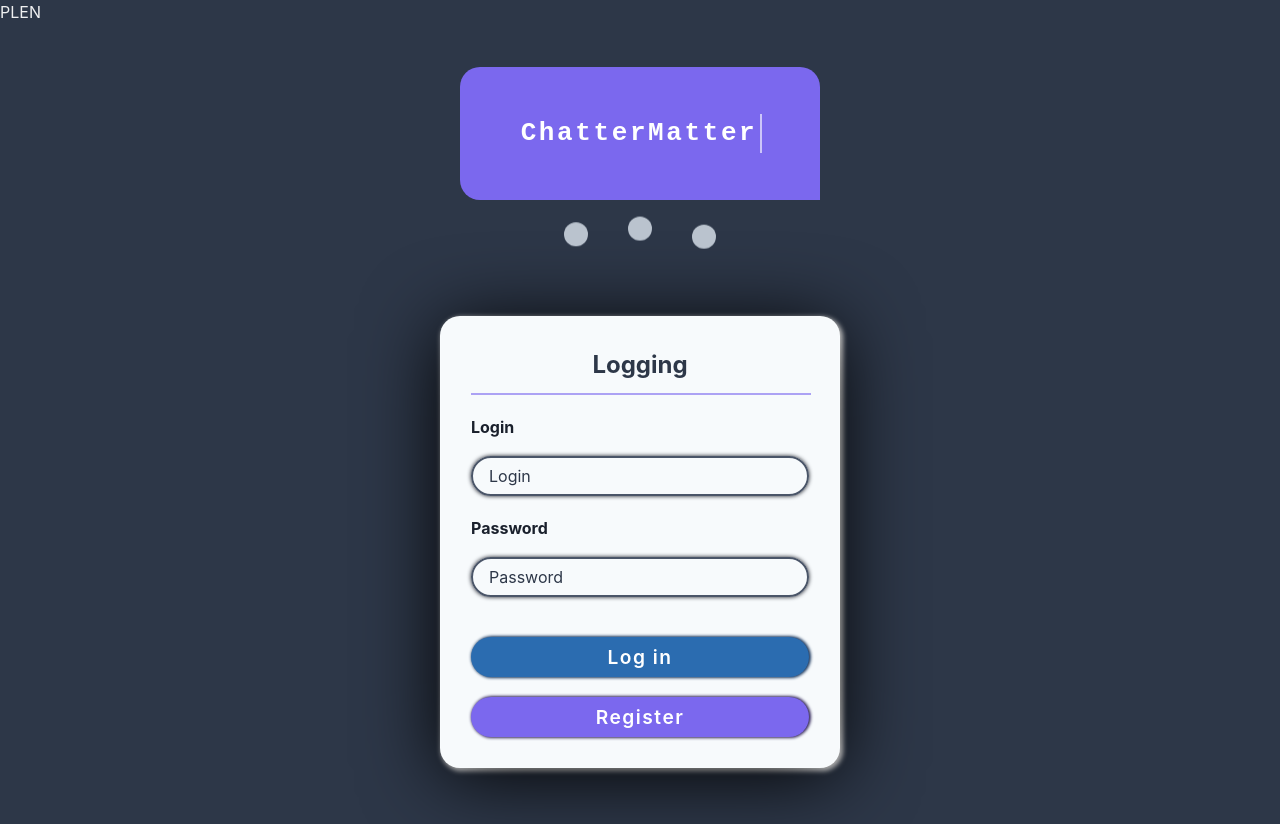
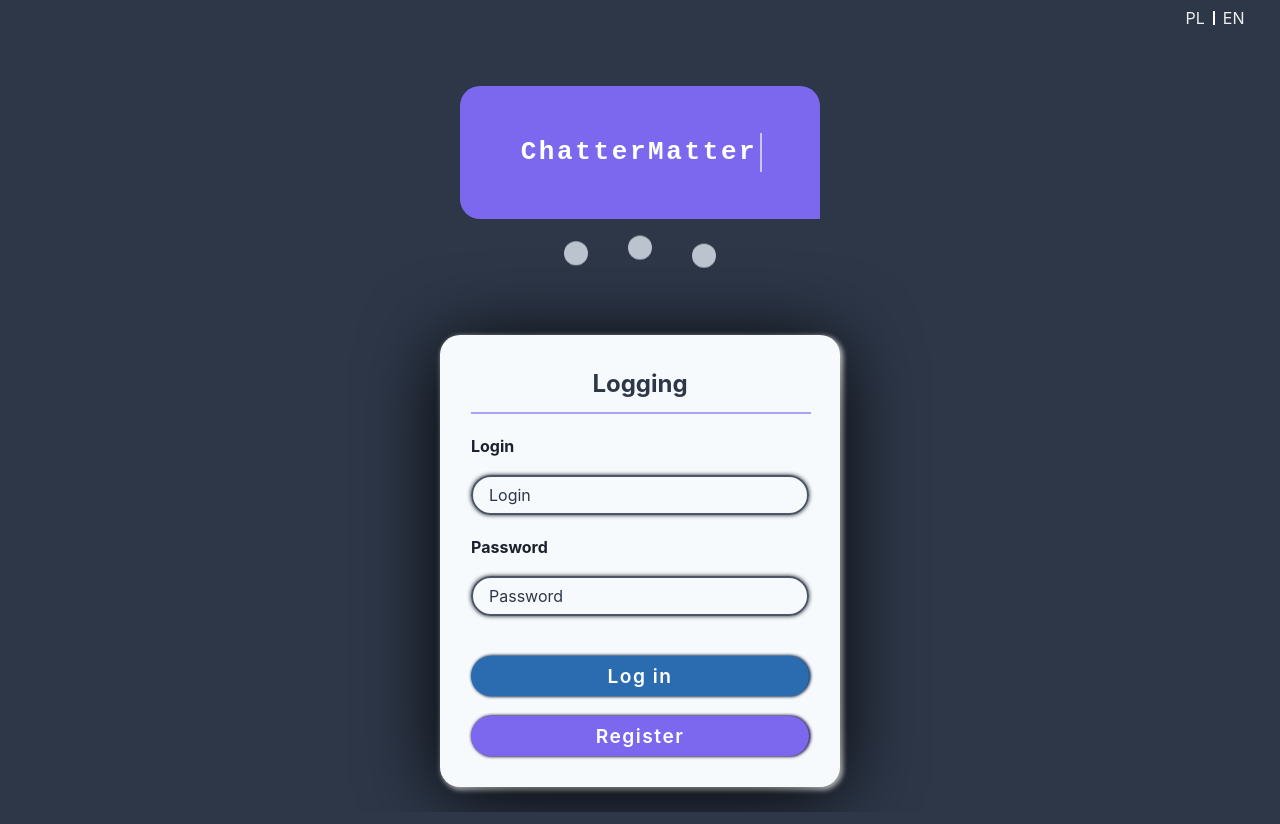
Before and after one commit to ProDevTeamOliva/project-olive-frontend, a React (Create React App) app: page /login in a window 1280 px wide. Built offline with nearby package versions, Linux system fonts and the light colour scheme; what redux-api-middleware would draw is missing.

Commit message:
PO-81_management_sites_and_language_view

```diff
--- a/src/App.js
+++ b/src/App.js
@@ -6,13 +6,13 @@ import {
 } from "react-router-dom";
 import AuthRoute from "./components/Auth/AuthRoute";
 import LogInPage from "./components/LogInPage/LogInPage";
-import MainPage from "./components/MainPage/MainPage";
 import NoPermission from "./components/MainPage/NoPermission";
 import { connect } from "react-redux";
 import i18next from "i18next";
 import { initReactI18next, useTranslation } from "react-i18next";
 import Backend from "i18next-http-backend";
 import languages from "./config/languages";
+import RouteAfterLogin from "./components/Auth/RouteAfterLogin";
 
 const language = languages.find(
   (value) => value === localStorage.getItem("language")
@@ -27,7 +27,11 @@ i18next
     ns: ["main"],
     defaultNS: "main",
     react: {
-      wait: true,
+      bindI18n: "languageChanged",
+      bindI18nStore: "",
+      transEmptyNodeValue: "",
+      transSupportBasicHtmlNodes: true,
+      transKeepBasicHtmlNodesFor: ["br", "strong", "i"],
       useSuspense: false,
     },
     interpolation: {
@@ -47,23 +51,25 @@ function App({ isAuth }) {
   };
   return (
     <div className="App" style={{ height: "100%" }}>
-      <button onClick={() => changeLanguage("pl")}>PL</button>
-      <button onClick={() => changeLanguage("en")}>EN</button>
       <Router>
         <Switch>
           <Route exact path="/">
             <Redirect to="/login" />
           </Route>
+          <Route path="/noPermission" component={NoPermission}></Route>
           <AuthRoute
-            component={<MainPage></MainPage>}
+            component={<RouteAfterLogin changeLanguage={changeLanguage} />}
             isAuth={isAuth}
             exact
-            path="/user"
+            path="*"
           ></AuthRoute>
-          <Route path="/noPermission" component={NoPermission}></Route>
-          {isAuth ? <Redirect to="/user" /> : null}
         </Switch>
-        <Route path="/login" component={() => <LogInPage isAuth={isAuth} />} />
+        <Route
+          path="/login"
+          component={() => (
+            <LogInPage isAuth={isAuth} changeLanguage={changeLanguage} />
+          )}
+        />
       </Router>
     </div>
   );
--- a/src/components/Auth/AuthRoute.jsx
+++ b/src/components/Auth/AuthRoute.jsx
@@ -1,10 +1,9 @@
 import { Redirect, Route } from "react-router-dom";
-import LogInPage from "../LogInPage/LogInPage";
 
 function AuthRoute({ isAuth, component, exact, path }) {
   const redirect = () => {
     if (isAuth === "logout") {
-      return <LogInPage isAuth={isAuth}></LogInPage>;
+      return <Redirect to="/login" />;
     } else if (isAuth) {
       return component;
     } else {
--- /dev/null
+++ b/src/components/Auth/RouteAfterLogin.js
@@ -0,0 +1,29 @@
+import { Route, Switch } from "react-router-dom";
+import MainPage from "../../components/MainPage/MainPage";
+import NoPermission from "../MainPage/NoPermission";
+
+function RouteAfterLogin({ changeLanguage }) {
+  return (
+    <Switch>
+      <Route
+        exact
+        path="/main"
+        component={() => <MainPage changeLanguage={changeLanguage}></MainPage>}
+      ></Route>
+      {/* <Route exact path="/me" component={() => <MainPage></MainPage>}></Route> */}
+      {/* <Route
+        exact
+        path="/user/:id"
+        component={(routerProps) => (
+          <MainPage id={routerProps.match.params.id}></MainPage>
+        )}
+      ></Route> */}
+
+      {/* Route gotowe tylko podmienić komponenty */}
+
+      <Route path="*" component={() => <NoPermission></NoPermission>}></Route>
+    </Switch>
+  );
+}
+
+export default RouteAfterLogin;
--- /dev/null
+++ b/src/components/Language/Language.jsx
@@ -0,0 +1,31 @@
+import { Center, Divider, Flex } from "@chakra-ui/react";
+
+function Language({ changeLanguage }) {
+  return (
+    <Flex justify="right" pt="3">
+      <Center height="0.75rem" width="130px">
+        <button
+          className="has-text-white is-size-6"
+          onClick={() => changeLanguage("pl")}
+        >
+          PL
+        </button>
+        <Divider
+          orientation="vertical"
+          color="white"
+          border="1px solid white"
+          bg="white"
+          opacity="1"
+          mx="2"
+        />
+        <button
+          className="has-text-white is-size-6"
+          onClick={() => changeLanguage("en")}
+        >
+          EN
+        </button>
+      </Center>
+    </Flex>
+  );
+}
+export default Language;
--- a/src/components/LogInPage/LogInPage.jsx
+++ b/src/components/LogInPage/LogInPage.jsx
@@ -1,11 +1,14 @@
-import { Grid } from "@chakra-ui/react";
+import { Box, Grid } from "@chakra-ui/react";
 import { Redirect } from "react-router";
+import Language from "../Language/Language";
 import LogInForm from "../LogInForm/LogInForm";
 import Logo from "../Logo/Logo";
 
-function LogInPage({ isAuth, loginSubmit }) {
+function LogInPage({ isAuth, loginSubmit, changeLanguage }) {
   return (
-    <Grid placeItems="center" h="100%">
+    <Box>
+      <Language changeLanguage={changeLanguage} />
+      <Grid placeItems="center" h="100%" mt="50px">
         <Grid
           placeItems="center"
           w={["280px", "400px"]}
@@ -18,9 +21,10 @@ function LogInPage({ isAuth, loginSubmit }) {
         {isAuth !== true ? (
           <Redirect to="/login"></Redirect>
         ) : (
-        <Redirect to="/user"></Redirect>
+          <Redirect to="/main"></Redirect>
         )}
       </Grid>
+    </Box>
   );
 }
 
--- a/src/components/MainPage/MainPage.jsx
+++ b/src/components/MainPage/MainPage.jsx
@@ -1,13 +1,13 @@
 import { Box, Grid } from "@chakra-ui/react";
 import Navbar from "../Navbar/Navbar";
 import Post from "../Posts/Post";
-function MainPage() {
+function MainPage({ changeLanguage }) {
   return (
     <Box h="100vh" mt="75px" d="grid" justifyContent="center">
-      <Navbar />
+      <Navbar changeLanguage={changeLanguage} />
       <Grid m="25px" gap={5}>
-      {/* <Grid templateColumns="minmax(200px, 500px)" gap={5} m="25px"> */}
-        <Post/>
+        {/* <Grid templateColumns="minmax(200px, 500px)" gap={5} m="25px"> */}
+        <Post />
       </Grid>
     </Box>
   );
--- a/src/components/Navbar/Navbar.jsx
+++ b/src/components/Navbar/Navbar.jsx
@@ -5,8 +5,9 @@ import Account from "../../img/account_white.png";
 import { connect } from "react-redux";
 import { logout, restartRegisterMessage } from "../../actions/authActions";
 import { useTranslation } from "react-i18next";
+import Language from "../Language/Language";
 
-const Navbar = ({ logout, restartRegisterMessage }) => {
+const Navbar = ({ logout, restartRegisterMessage, changeLanguage }) => {
   const { t } = useTranslation();
   const logOut = () => {
     localStorage.removeItem("token");
@@ -27,7 +28,7 @@ const Navbar = ({ logout, restartRegisterMessage }) => {
     >
       <Grid templateColumns="150px 1fr 75px 75px" placeItems="center">
         <LogoUp fontSize="14" scaleWidth={9.2} />
-        <Search placeholder={t('SearchNavBar')}/>
+        <Search placeholder={t("SearchNavBar")} />
         <Box pos="relative" d="inline-block" gridColumn="4/5" role="group">
           <Image src={Account} alt="Account" p="12.5px" cursor="pointer" />
           <Box
@@ -43,6 +44,7 @@ const Navbar = ({ logout, restartRegisterMessage }) => {
               padding: "0 12.5px 7.5px 12.5px",
             }}
           >
+            <Language changeLanguage={changeLanguage} />
             <Button w="125px">{t("myAccount")}</Button>
             <Button w="125px">{t("friends")}</Button>
             <Button w="125px">{t("groups")}</Button>
--- a/src/components/Search/Search.jsx
+++ b/src/components/Search/Search.jsx
@@ -1,6 +1,6 @@
 import { Input } from "@chakra-ui/input";
 
-const Search = ({placeholder}) => {
+const Search = ({ placeholder }) => {
   return (
     <Input
       variant="unstyled"
```
Lines whose indentation alone changed are shown as unchanged.
